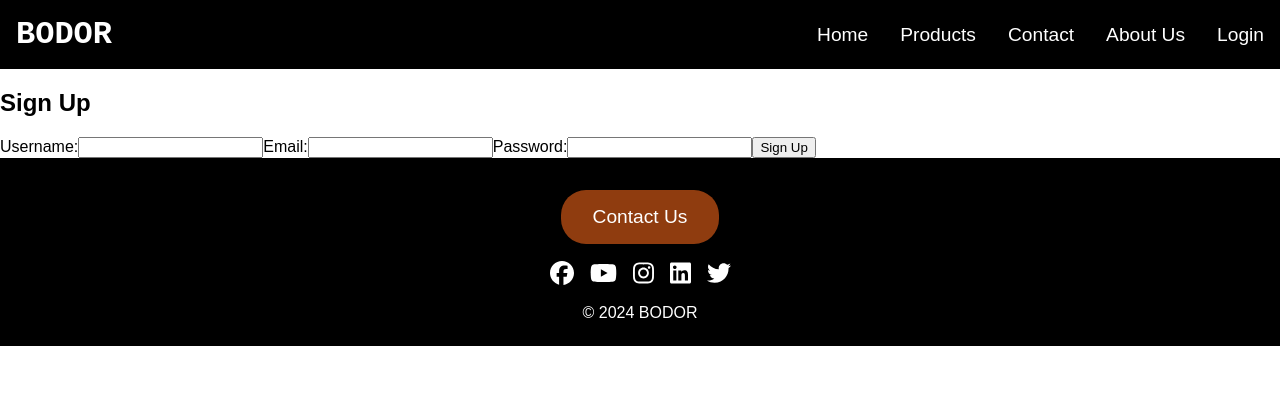
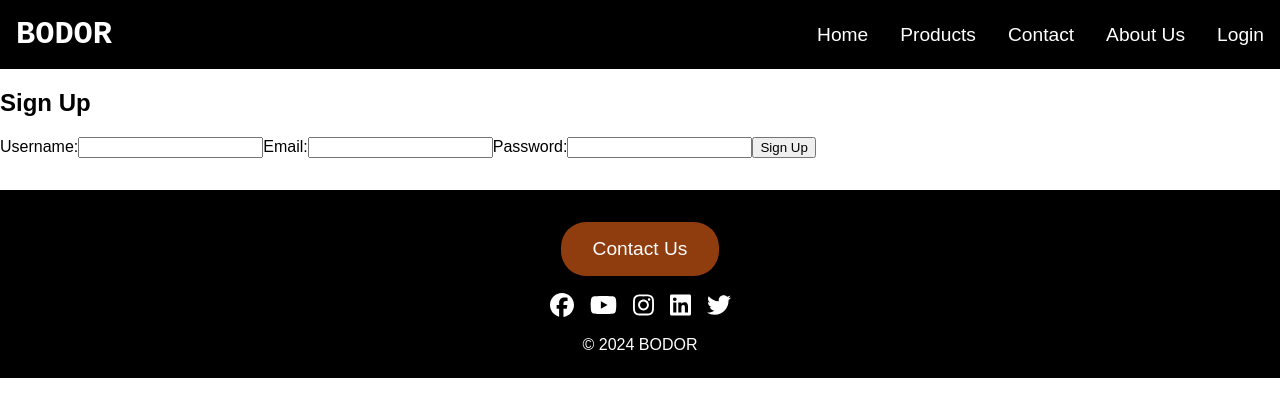
Before and after one commit to harshpratapmall/MarketingProject, a React (Create React App) app: page /login in a window 1280 px wide. Shown: the top 416 px of the page. Built offline with nearby package versions, Linux system fonts and the light colour scheme.

Commit message:
resolving merge conflicts

```diff
--- a/src/pages/LoginPage.jsx
+++ b/src/pages/LoginPage.jsx
@@ -1,7 +1,8 @@
 import React from 'react';
-import { useState } from "react";
 import styles from './LoginPage.module.css'
-import Footer from './Footer';
+import { FontAwesomeIcon } from '@fortawesome/react-fontawesome';
+import { faFacebook, faYoutube, faInstagram, faLinkedin, faTwitter } from '@fortawesome/free-brands-svg-icons';
+import { Link } from 'react-router-dom';
 
 // Login Page Component (Basic example, replace with authentication logic)
 function LoginPage() {
@@ -17,7 +18,7 @@ function LoginPage() {
     };
 
     return (
-      <div><div className="signup-page">
+      <div className="signup-page">
         <h2>Sign Up</h2>
         <form onSubmit={handleSubmit}>
           <label htmlFor="username">Username:</label>
@@ -46,10 +47,17 @@ function LoginPage() {
           />
           <button type="submit">Sign Up</button>
         </form>
-
-
+        <footer className={styles.footer}>
+          <Link to="/contact" className={styles.contact_button}>Contact Us</Link>
+          <div className={styles.social_icons}>
+            <a href="https://www.facebook.com" target="_blank" rel="noopener noreferrer"><FontAwesomeIcon icon={faFacebook} /></a>
+            <a href="https://www.youtube.com" target="_blank" rel="noopener noreferrer"><FontAwesomeIcon icon={faYoutube} /></a>
+            <a href="https://www.instagram.com" target="_blank" rel="noopener noreferrer"><FontAwesomeIcon icon={faInstagram} /></a>
+            <a href="https://www.linkedin.com" target="_blank" rel="noopener noreferrer"><FontAwesomeIcon icon={faLinkedin} /></a>
+            <a href="https://www.twitter.com" target="_blank" rel="noopener noreferrer"><FontAwesomeIcon icon={faTwitter} /></a>
           </div>
-    <Footer/>
+          <p>&copy; 2024 BODOR</p>
+        </footer>
       </div>
 
     );
--- a/src/pages/LoginPage.module.css
+++ b/src/pages/LoginPage.module.css
@@ -7,6 +7,17 @@
     border: 1px solid #ddd;
     border-radius: 5px;
     background-color: white;
+  }
+
+  .contact_button {
+    display: inline-block;
+    margin-top: 1rem;
+    padding: 1rem 2rem;
+    background-color: #8f3c0f;
+    color: white;
+    text-decoration: none;
+    border-radius: 25px;
+    font-size: 1.2rem;
   }
 
   .login_page h2 {
@@ -40,3 +51,31 @@
   .login_page button:hover {
     background-color: #0056b3;
   }
+
+  .footer {
+    bottom: 0;
+    padding: 1rem;
+    background-color: black;
+    color: white;
+    text-align: center;
+    margin-top: 2rem;
+  }
+
+  .footer p {
+    margin: 0.5rem 0;
+  }
+
+  .footer .social_icons {
+    margin: 1rem 0;
+  }
+
+  .footer .social_icons a {
+    color: white;
+    margin: 0 0.5rem;
+    font-size: 1.5rem;
+    text-decoration: none;
+  }
+
+  .footer .social_icons a:hover {
+    color: #a9c6e8;
+  }
```
Lines whose indentation alone changed are shown as unchanged.
